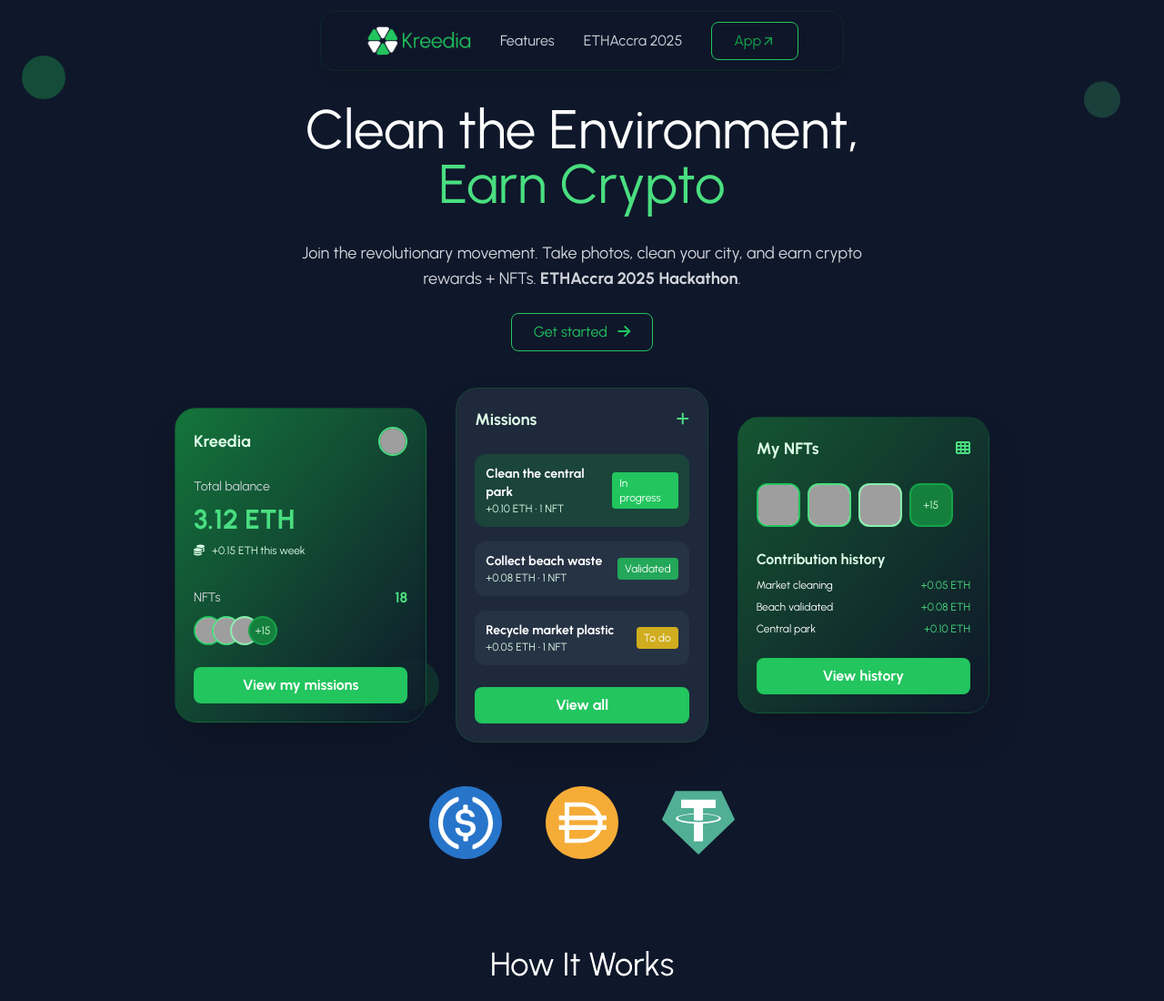
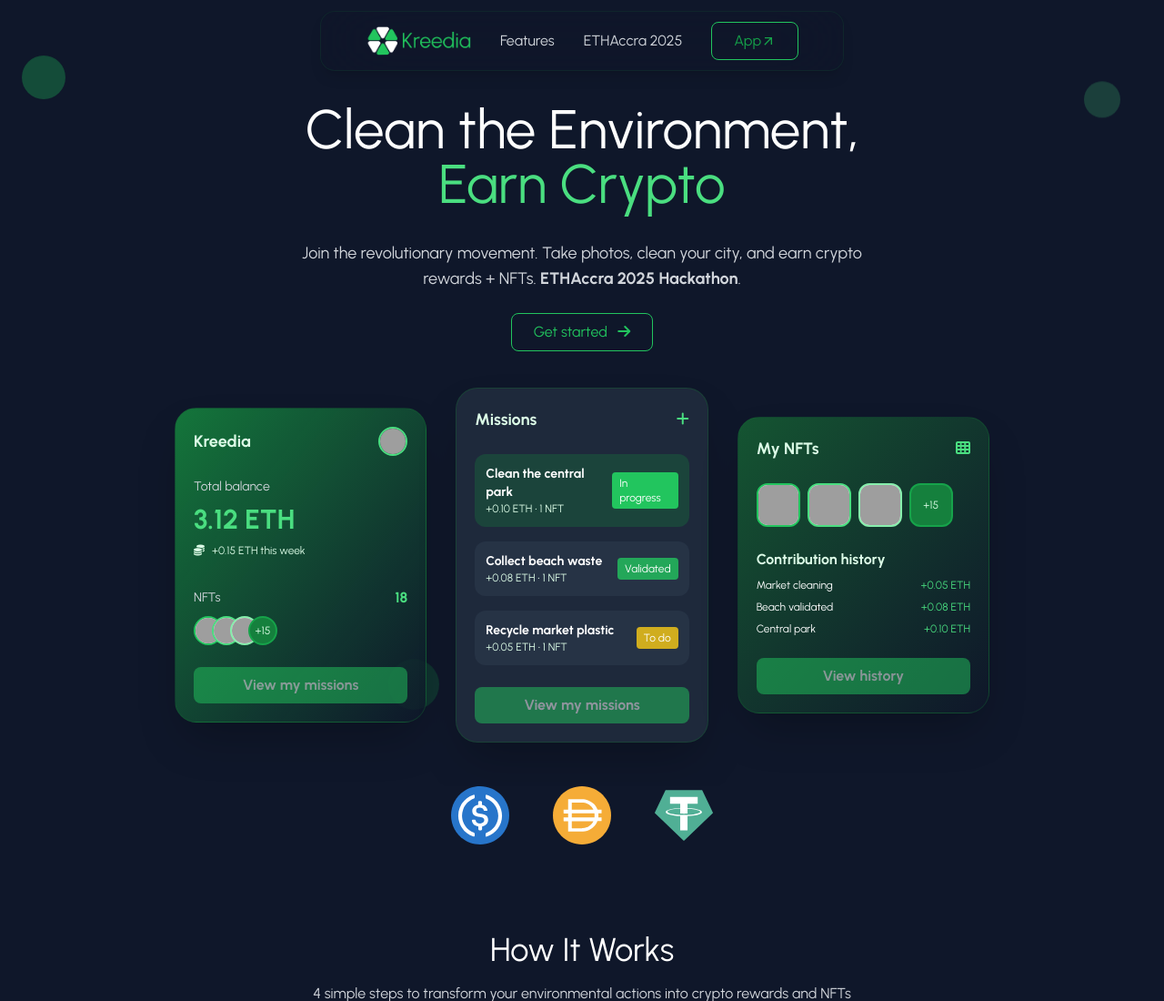
Before and after one commit to Kreedia-Organization/kreedia-front, a plain HTML site: page index.html in a window 1280 px wide. Shown: the top 1100 px of the page at 91% size. Drawn offline with nearby package versions, Linux system fonts and the light colour scheme; grey boxes are pictures that could not be loaded.

Commit message:
Update button styles to indicate disabled state and adjust logo sizes

```diff
--- a/index.html
+++ b/index.html
@@ -277,8 +277,10 @@
                     </div>
                     <div>
                         <a href="#"
-                            class="block w-full text-center py-2 mt-4 rounded-lg bg-primary-500 hover:bg-primary-400 text-white font-semibold transition">View
-                            my missions</a>
+                           class="block w-full text-center py-2 mt-4 rounded-lg bg-primary-500 text-white font-semibold transition opacity-50 cursor-not-allowed"
+                           aria-disabled="true" tabindex="-1">
+                            View my missions
+                        </a>
                     </div>
                 </div>
 
@@ -316,11 +318,20 @@
                                 do</span>
                         </li>
                     </ul>
+
                     <div class="mt-6">
+                        <a href="#"
+                           class="block w-full text-center py-2 mt-4 rounded-lg bg-primary-500 text-white font-semibold transition opacity-50 cursor-not-allowed"
+                           aria-disabled="true" tabindex="-1">
+                            View my missions
+                        </a>
+                    </div>
+
+                    <!-- <div class="mt-6">
                         <a href="#"
                             class="block w-full text-center py-2 rounded-lg bg-primary-500 hover:bg-primary-400 text-white font-semibold transition">View
                             all</a>
-                    </div>
+                    </div> -->
                 </div>
 
                 <!-- Screen 3: NFTs & History -->
@@ -358,21 +369,30 @@
                             </li>
                         </ul>
                     </div>
+
                     <div class="mt-6">
                         <a href="#"
-                            class="block w-full text-center py-2 rounded-lg bg-primary-500 hover:bg-primary-400 text-white font-semibold transition">View
-                            history</a>
+                           class="block w-full text-center py-2 mt-4 rounded-lg bg-primary-500 text-white font-semibold transition opacity-50 cursor-not-allowed"
+                           aria-disabled="true" tabindex="-1">
+                            View history
+                        </a>
                     </div>
+                    <!-- <div class="mt-6">
+                        <a href="#"
+                            class="block w-full text-center py-2 rounded-lg bg-primary-500 hover:bg-primary-400 text-white font-semibold transition">
+                            View history
+                        </a>
+                    </div> -->
                 </div>
             </div>
         </div>
     </section>
 
-    <!-- les logo des monaies sur le site -->
-     <div class="flex justify-center items-center space-x-12 mb-12">
-        <img src="./kredi_img/crypt/usd.svg" alt="Ethereum Logo" class="h-20 w-20">
-        <img src="./kredi_img/crypt/dai.svg" alt="Base L2 Logo" class="h-20 w-20">
-        <img src="./kredi_img/crypt/usdt.svg" alt="Polygon Logo" class="h-20 w-20">
+    <!-- les logo des monnaies sur le site -->
+    <div class="flex justify-center items-center space-x-12 mb-12">
+       <img src="./kredi_img/crypt/usd.svg" alt="Ethereum Logo" class="h-16 w-16">
+       <img src="./kredi_img/crypt/dai.svg" alt="Base L2 Logo" class="h-16 w-16">
+       <img src="./kredi_img/crypt/usdt.svg" alt="Polygon Logo" class="h-16 w-16">
     </div>
 
     <!-- Comment ça marche -->
```
